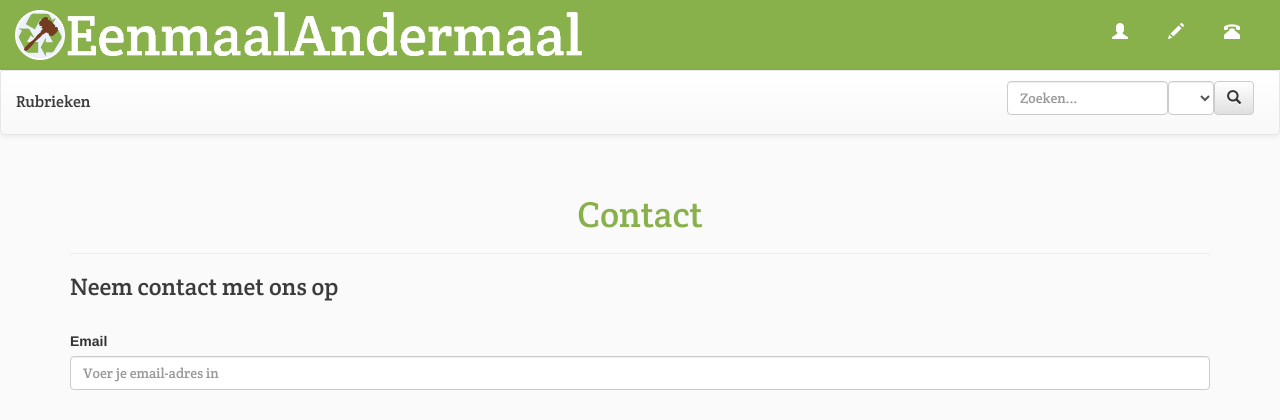
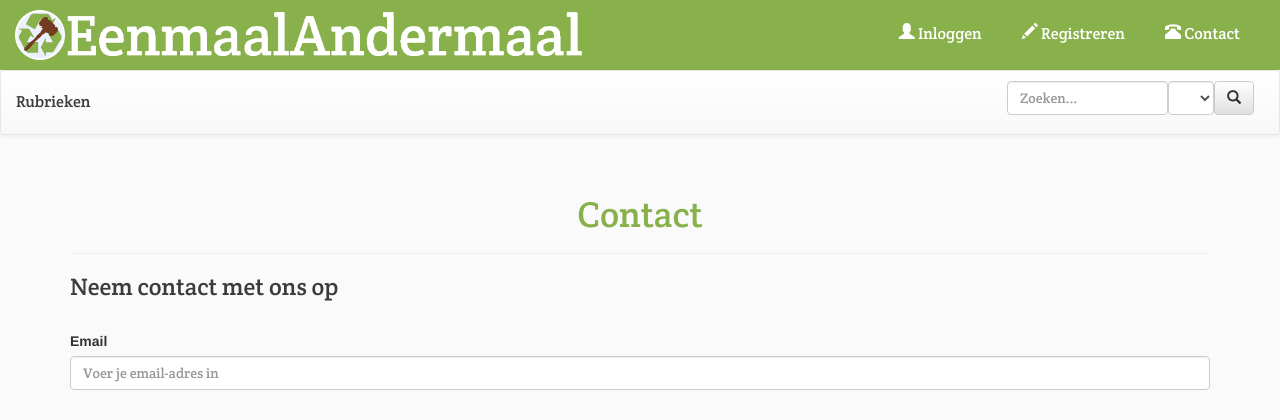
Before and after one commit to marioyip/groep11, a PHP site: page /contact.php in a window 1280 px wide. Shown: the top 420 px of the page. Run offline with PHP 8.4, Linux system fonts and the light colour scheme; data that the repository does not hold is empty; some libraries are stand-ins or nearby versions.

Commit message:
inloggen registreren contact veranderd

```diff
--- a/includes/header.php
+++ b/includes/header.php
@@ -53,15 +53,15 @@ connectToDatabase(); //deze functie verbindt de webpagina aan de database
                 <ul class="nav ">
                     <li>
                        <a class="navbar-right glyphicon glyphicon-phone-alt textWhite marginTop5 marginRight10 fontSize16 crete" aria-hidden="true"
-                             href="contact.php"></a>
+                             href="contact.php"> Contact</a>
                     </li>
                      <li>
                      <a class="navbar-right glyphicon glyphicon-pencil textWhite marginTop5 marginRight10 fontSize16 crete" aria-hidden="true"
-                             href="registreren.php"></a>
+                             href="registreren.php"> Registreren</a>
                     </li>
                      <li>
                     <a class="navbar-right glyphicon glyphicon-user textWhite marginTop5 marginRight10 fontSize16 crete" aria-hidden="true"
-                             href="inloggen.php"></a>
+                             href="inloggen.php"> Inloggen</a>
                     </li>
 
 
```
